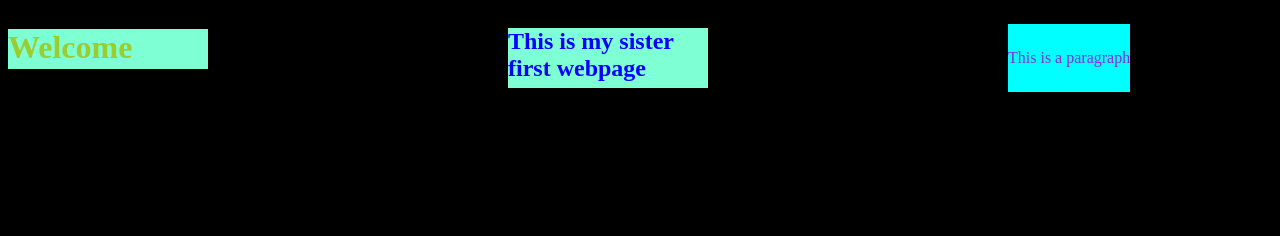
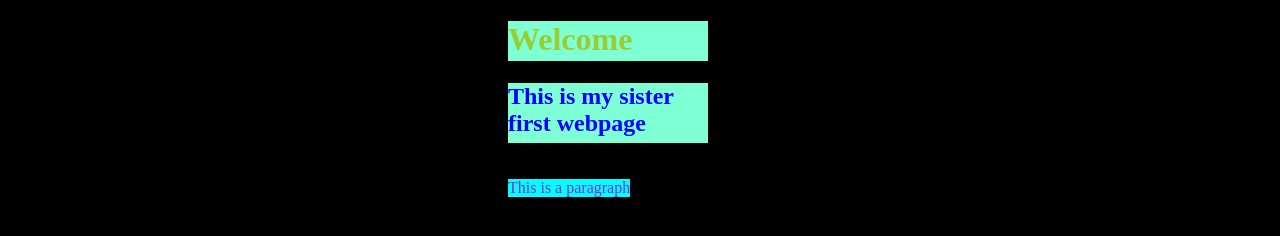
Before and after one commit to ERNEST676/che-foress, a plain HTML site: page index.html in a window 1280 px wide. Drawn offline with Linux system fonts and the light colour scheme.

Commit message:
last commit

```diff
--- a/style.css
+++ b/style.css
@@ -1,26 +1,31 @@
 p{
     background-color: aqua;
     color: blueviolet;
-    display: inline-flex;
-    align-items: center;
-    margin-left: 300px;
+    display:inline-flex;
+    justify-content: space-between;
+    margin-left: 500px;
 }
 .heading-1{color: yellowgreen;
     background-color: aquamarine;
   width: 200px;
   height: 40px;
+  display:flex;
+  justify-content: space-between;
+  margin-left: 500px;
+
 }
 .head-2{
     color: blue;
     background-color: aquamarine;
     width: 200px;
     height: 60px;
-   margin-left: 300px;
+   margin-left: 500px;
+    display:flex;
+   justify-content: space-between;
 }
     body{
         background-color: black;
         color: white;
-        display:inline-flex;
-        justify-content: space-between;
+
 
     }
```
